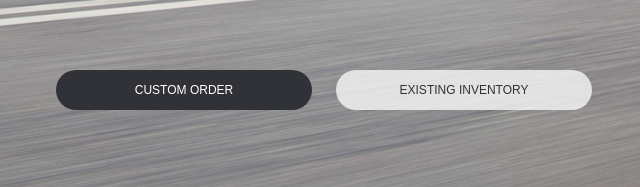
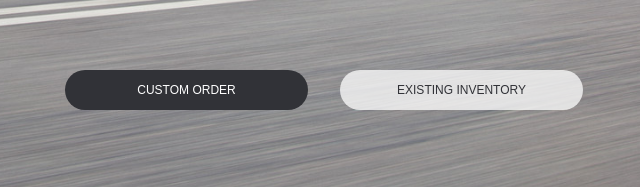
Before and after one commit to akinloluwami/tesla-landing-page, a plain HTML site: page index.html in a window 1280 px wide. Shown: the part 610-797 px from the top of the page, 316-956 px from the left. Drawn offline with Linux system fonts and the light colour scheme.

Commit message:
fixed button alignment

```diff
--- a/style.css
+++ b/style.css
@@ -54,6 +54,7 @@
   padding: 10vh 0;
   scroll-snap-align: start;
   background-size: cover;
+  background-repeat: no-repeat;
   display: flex;
   align-items: center;
   flex-direction: column;
@@ -81,9 +82,9 @@
 }
 .section .buttons {
   display: flex;
-  width: 536px;
+  width: 550px;
   align-items: center;
-  justify-content: space-between;
+  justify-content: center;
 }
 .section .buttons button {
   width: 256px;
@@ -93,6 +94,7 @@
   border-radius: 32px;
   outline: none;
   border: none;
+  margin: 0 16px;
 }
 .section .buttons button:first-child {
   background: #313237;
```
